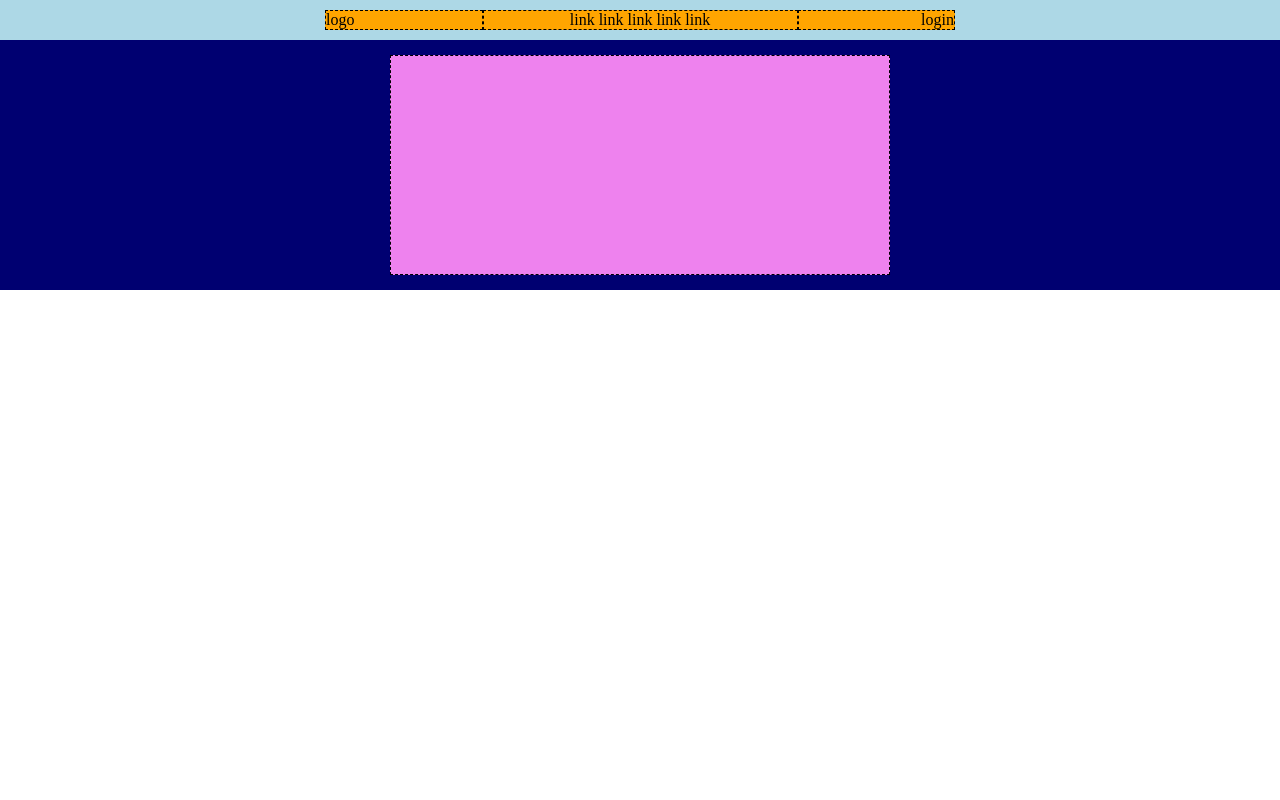
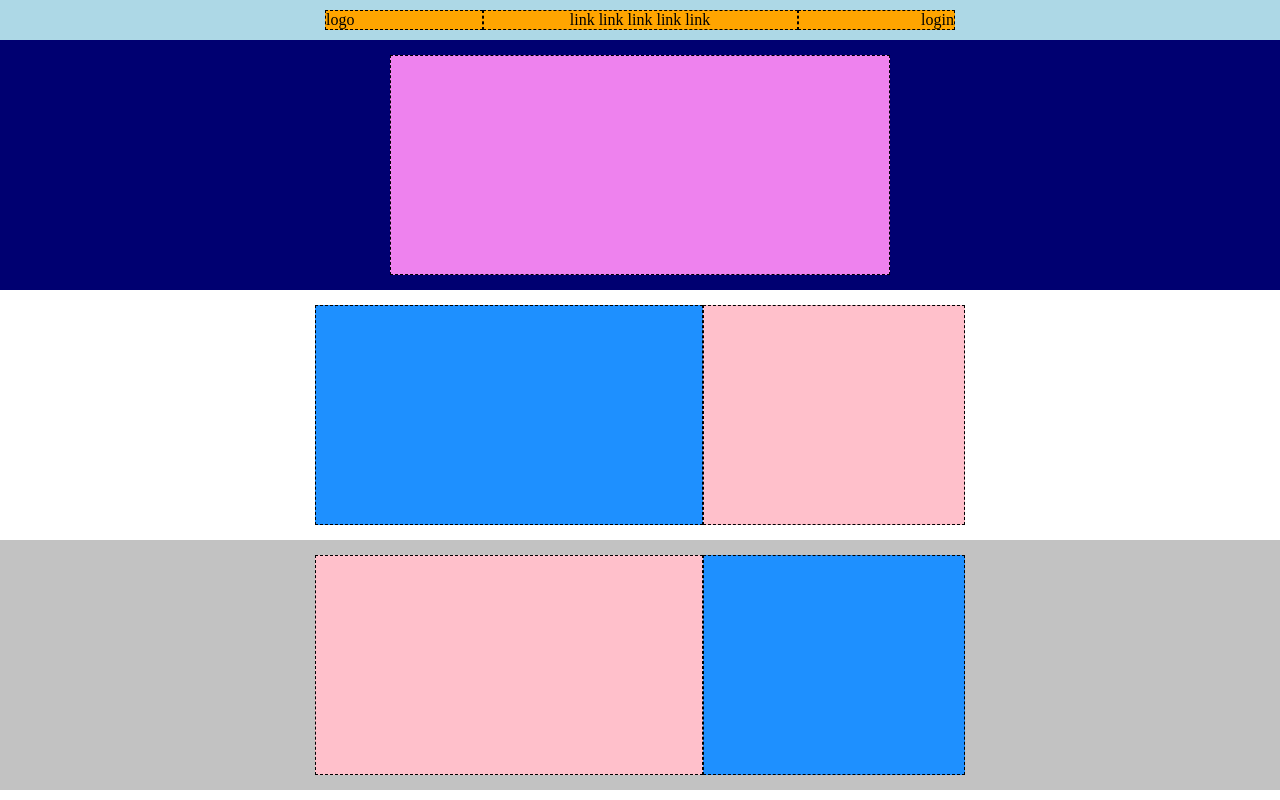
Before and after one commit to Emanuele-Colaci/htmlcss-struttura-discord, a plain HTML site: page index.html in a window 1280 px wide. Drawn offline with Linux system fonts and the light colour scheme.

Commit message:
FINE QUARTA SEZIONE

```diff
--- a/css/style.css
+++ b/css/style.css
@@ -59,5 +59,45 @@
 /* FINE SECONDA SEZIONE */
 
 /* INIZIO TERZA SEZIONE */
+.container2{
+    display: flex;
+    justify-content: center;
+    height: 250px;
+    padding: 15px;
+}
 
+.cols2{
+    border: dashed 1px black;
+    display: flex;
+}
+
+.col-31{
+    width: 31%;
+    background-color: #1e90ff;
+}
+
+.col-21{
+    width: 21%;
+    background-color: #ffc0cb;
+}
 /* FINE TERZA SEZIONE */
+
+/* INIZIO QUARTA SEZIONE */
+.container3{
+    display: flex;
+    justify-content: center;
+    height: 250px;
+    padding: 15px;
+    background-color: rgb(194, 194, 194);
+}
+
+.col-31-pink{
+    width: 31%;
+    background-color: #ffc0cb;
+}
+
+.col-21-blue{
+    width: 21%;
+    background-color: #1e90ff;
+}
+/* FINE QUARTA SEZIONE */
--- a/index.html
+++ b/index.html
@@ -54,6 +54,16 @@
                 </div>
             </div>
             <!-- FINE TERZA SEZIONE -->
+            <div class="container3">
+                <div class="col-31-pink cols2">
+
+                </div>
+                <div class="col-21-blue cols2">
+
+                </div>
+            </div>
+            <!-- INIZIO QUARTA SEZIONE -->
+            <!-- FINE QUARTA SEZIONE -->
         </main>
         <!-- FINE MAIN -->
         <!-- INIZIO FOOTER -->
```
